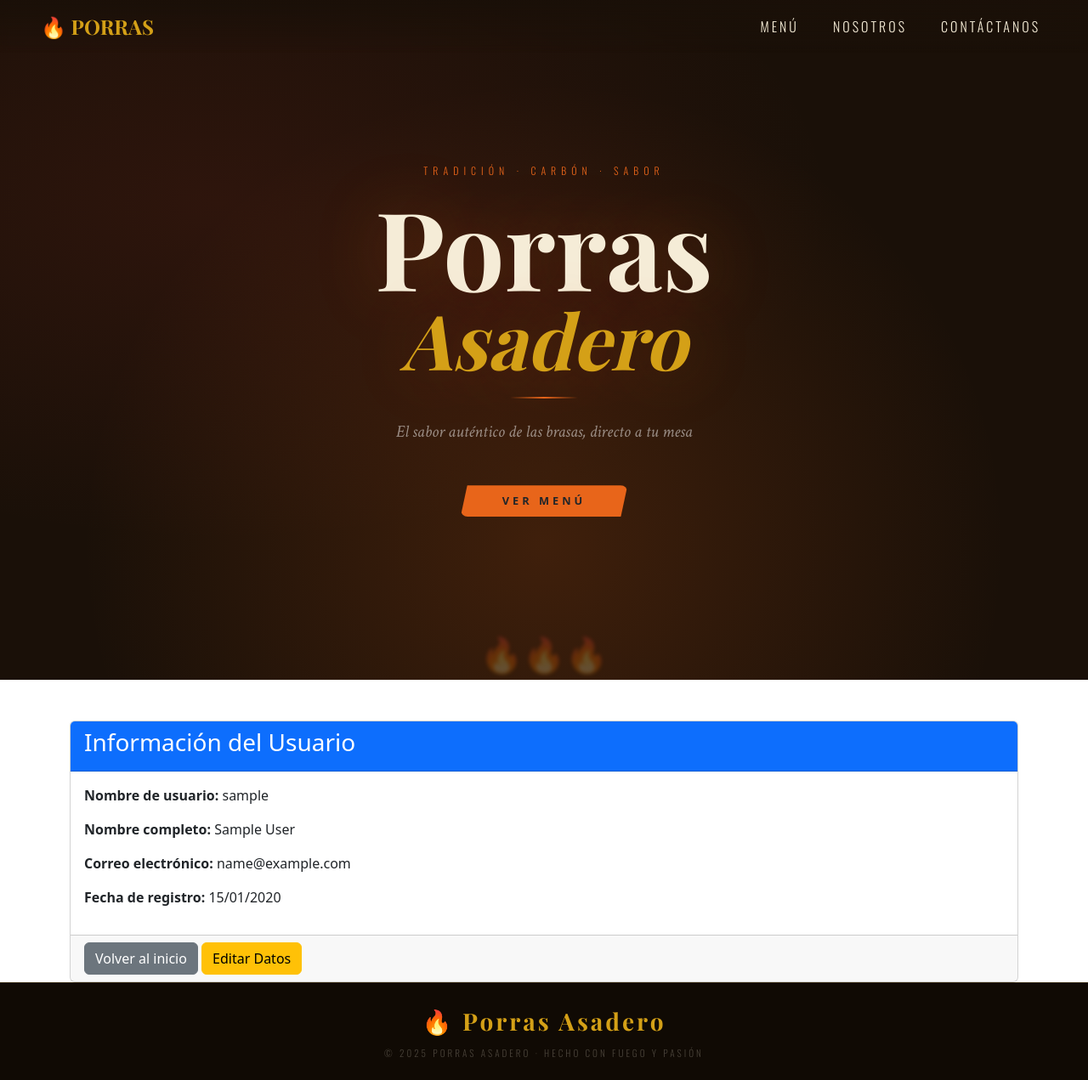
After one commit to carolsandoval00/porras-asadero-app, a Django app: template usuarios/templates/consultar_usuario.html in a window 1280 px wide. The commit adds this page. Shown: the whole page at 85% size. Run offline with Django 5.2, Linux system fonts and the light colour scheme; the template is opened without the code that fills it: most values are stand-ins (such as "Sample title", 1, 10 or a date in 2020); some web fonts are replaced.

Commit message:
he actualizado cambios en el codigo en la parte de consultar

```diff
--- a/templates/base.html
+++ b/templates/base.html
@@ -8,7 +8,7 @@
     <link rel="stylesheet" href="{% static "css/styles.css"%}">
     <link href="https://fonts.googleapis.com/css2?family=Playfair+Display:ital,wght@0,700;1,400&family=Crimson+Text:ital@0;1&family=Oswald:wght@300;500&display=swap" rel="stylesheet">
     <link href="https://cdn.jsdelivr.net/npm/bootstrap@5.3.8/dist/css/bootstrap.min.css" rel="stylesheet" integrity="sha384-sRIl4kxILFvY47J16cr9ZwB07vP4J8+LH7qKQnuqkuIAvNWLzeN8tE5YBujZqJLB" crossorigin="anonymous">
-
+</head>
 
 
 {% include "partials/nav.html" %}
--- a/templates/index.html
+++ b/templates/index.html
@@ -8,6 +8,7 @@
         <div class="gold-line mb-5"></div>
 
         <div class="row g-1">
+
 
             <div class="col-sm-6 col-xl-3">
                 <div class="menu-card bg-negro p-4 p-lg-5 h-100">
@@ -131,6 +132,8 @@
                 <p class="text-white-50 lh-lg mb-3">Aquí, el secreto no es otro que el respeto por el producto: cortes de carne seleccionados asados lentamente al fuego y sopas preparadas con el tiempo y el cariño de las recetas de casa. En nuestra cocina, cada plato es un homenaje a nuestras raíces y cada cliente, un invitado de honor en nuestra mesa.</p>
                 <p class="fst-italic text-white-50 mb-4">¡Bienvenidos al sabor que nos une!</p>
 
+
+
                 <div class="d-flex flex-wrap gap-5">
                     <div>
                         <div class="ff-playfair fw-bold text-dorado" style="font-size:3rem; line-height:1">15+</div>
@@ -208,4 +211,6 @@
         </form>
     </div>
 </section>
+
+
 {% endblock content %}
--- /dev/null
+++ b/usuarios/templates/consultar_usuario.html
@@ -0,0 +1,21 @@
+{% extends 'base.html' %}
+
+{% block content %}
+<div class="container mt-5">
+    <div class="card">
+        <div class="card-header bg-primary text-white">
+            <h3>Información del Usuario</h3>
+        </div>
+        <div class="card-body">
+            <p><strong>Nombre de usuario:</strong> {{ perfil.username }}</p>
+            <p><strong>Nombre completo:</strong> {{ perfil.first_name }} {{ perfil.last_name }}</p>
+            <p><strong>Correo electrónico:</strong> {{ perfil.email }}</p>
+            <p><strong>Fecha de registro:</strong> {{ perfil.date_joined|date:"d/m/Y" }}</p>
+        </div>
+        <div class="card-footer">
+            <a href="{% url 'index' %}" class="btn btn-secondary">Volver al inicio</a>
+            <button class="btn btn-warning">Editar Datos</button>
+        </div>
+    </div>
+</div>
+{% endblock %}
```
Also changed, not shown: usuarios/models.py (+30 -0 lines), usuarios/urls.py (+11 -0 lines), usuarios/views.py (+13 -0 lines).
